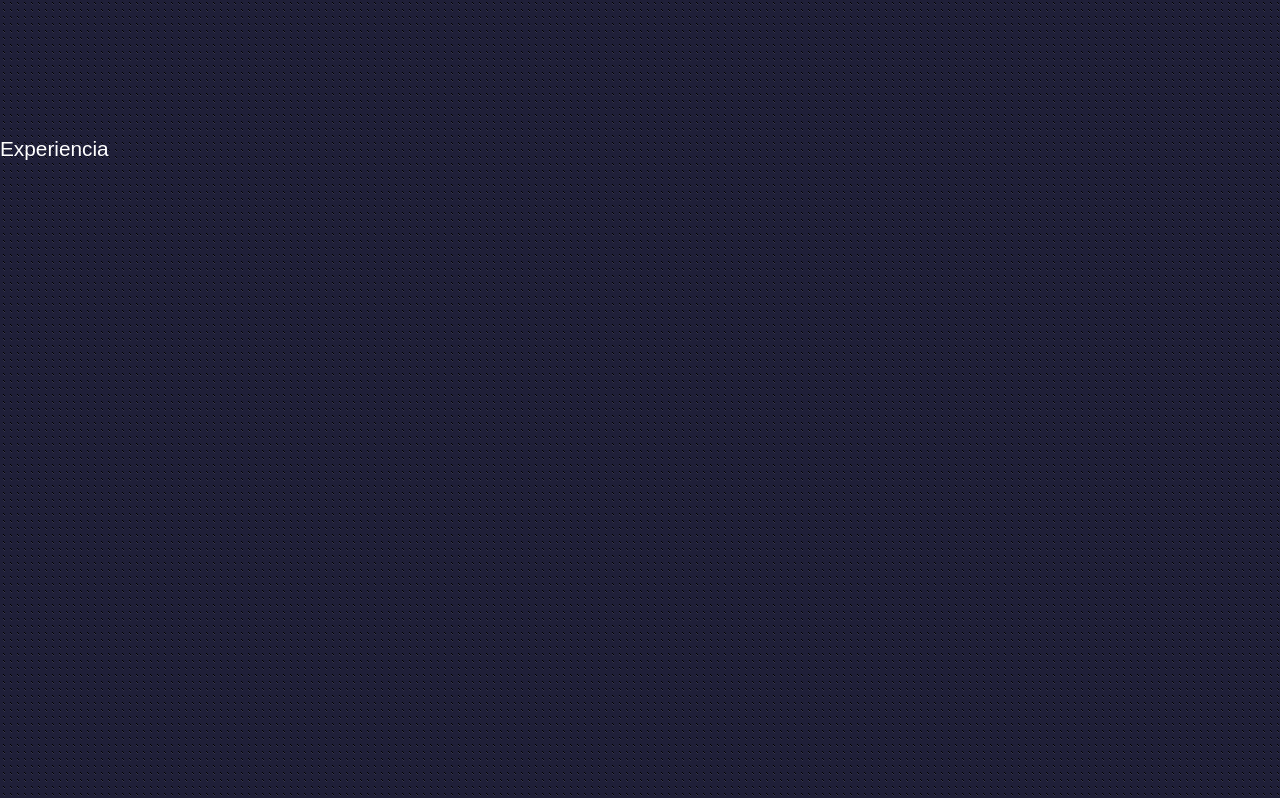
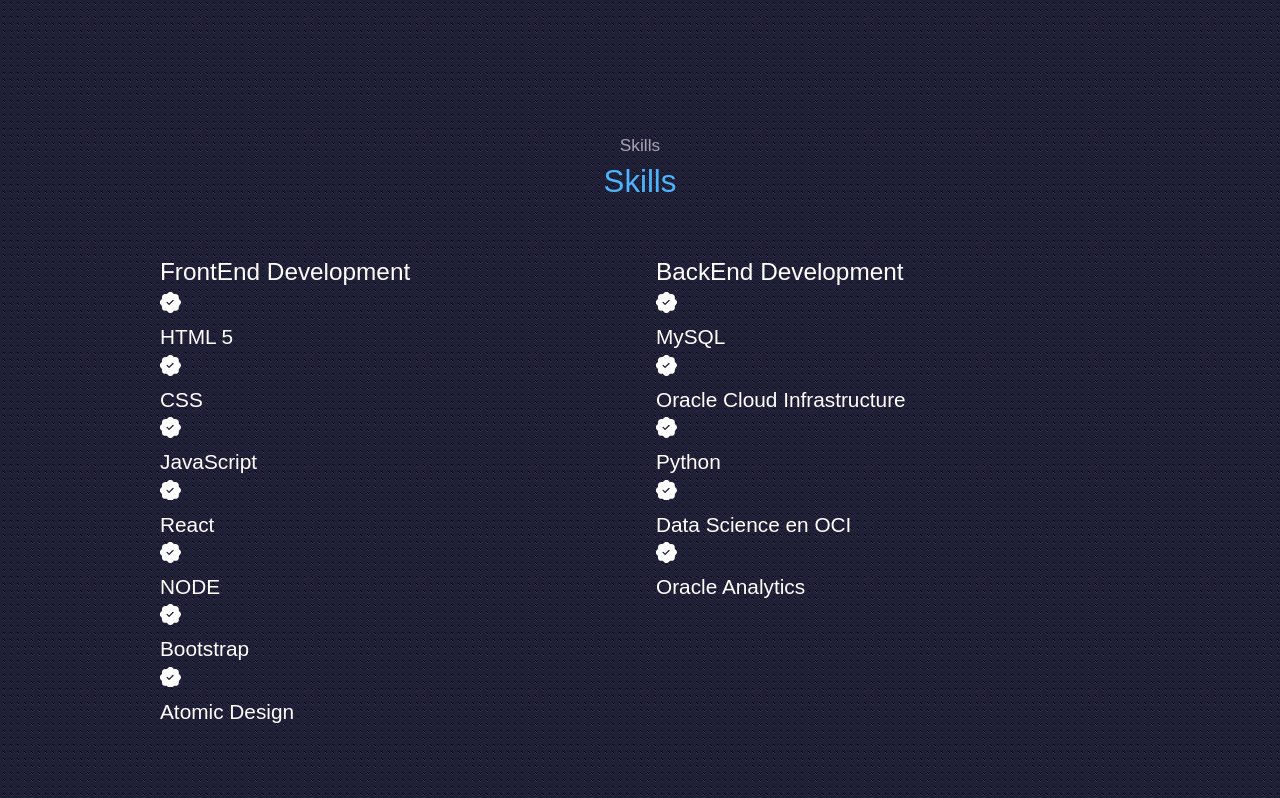
Before and after one commit to BushiMx/Portfolio_David_Escobar, a React (Create React App) app: page / in a window 1280 px wide. Shown: the part 1723-2521 px from the top of the page. Built offline with nearby package versions, Linux system fonts and the light colour scheme; a web font is replaced by a local one.

Commit message:
experience

```diff
--- a/src/components/experience/Experience.jsx
+++ b/src/components/experience/Experience.jsx
@@ -1,9 +1,77 @@
 import React from "react";
 import './experience.css'
+import {BsFillPatchCheckFill} from 'react-icons/bs'
 
 const Experience = () => {
     return (
-        <section id="experience">Experiencia</section>
+        <section id="experience">
+            <h5>Skills</h5>
+            <h2>Skills</h2>
+
+            <div className="container experience__container">
+
+                <div className="experience__frontend">
+                    <h3>FrontEnd Development</h3>
+                    <div className="experience__content">
+                        <article className="experience__details">
+                            <BsFillPatchCheckFill/>
+                            <h4>HTML 5</h4>
+                        </article>
+                        <article className="experience__details">
+                            <BsFillPatchCheckFill/>
+                            <h4>CSS</h4>
+                        </article>
+                        <article className="experience__details">
+                            <BsFillPatchCheckFill/>
+                            <h4>JavaScript</h4>
+                        </article>
+                        <article className="experience__details">
+                            <BsFillPatchCheckFill/>
+                            <h4>React</h4>
+                        </article>
+                        <article className="experience__details">
+                            <BsFillPatchCheckFill/>
+                            <h4>NODE</h4>
+                        </article>
+                        <article className="experience__details">
+                            <BsFillPatchCheckFill/>
+                            <h4>Bootstrap</h4>
+                        </article>
+                        <article className="experience__details">
+                            <BsFillPatchCheckFill/>
+                            <h4>Atomic Design</h4>
+                        </article>
+                    </div>
+                </div>
+
+                <div className="experience__backend">
+                    <h3>BackEnd Development</h3>
+                    <div className="experience__content">
+                        <article className="experience__details">
+                            <BsFillPatchCheckFill/>
+                            <h4>MySQL</h4>
+                        </article>
+                        <article className="experience__details">
+                            <BsFillPatchCheckFill/>
+                            <h4>Oracle Cloud Infrastructure</h4>
+                        </article>
+                        <article className="experience__details">
+                            <BsFillPatchCheckFill/>
+                            <h4>Python</h4>
+                        </article>
+                        <article className="experience__details">
+                            <BsFillPatchCheckFill/>
+                            <h4>Data Science en OCI</h4>
+                        </article>
+                        <article className="experience__details">
+                            <BsFillPatchCheckFill/>
+                            <h4>Oracle Analytics</h4>
+                        </article>
+                    </div>
+                </div>
+
+            </div>
+        </section>
     )
 }
 
--- a/src/components/experience/experience.css
+++ b/src/components/experience/experience.css
@@ -0,0 +1,5 @@
+.experience__container{
+    display: grid;
+    grid-template-columns: 1fr 1fr;
+    gap: 2rem;
+}
```
